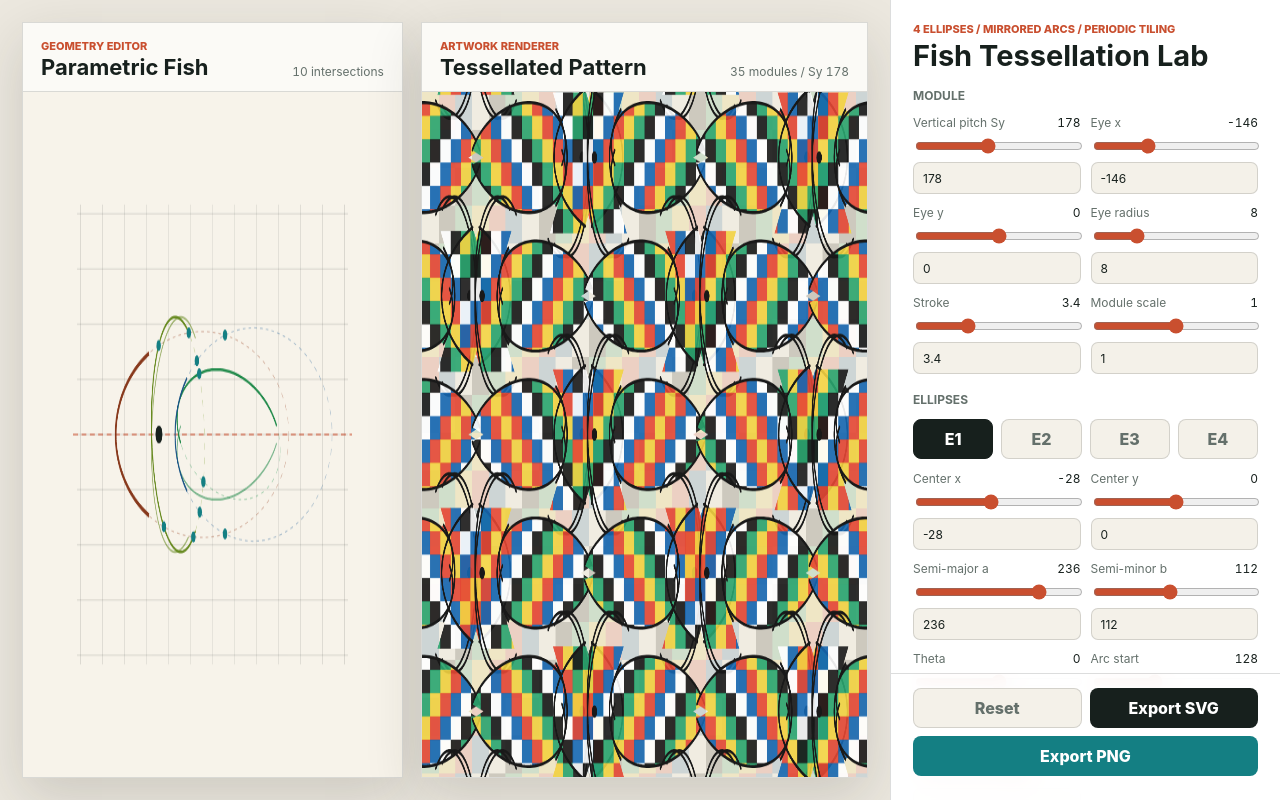
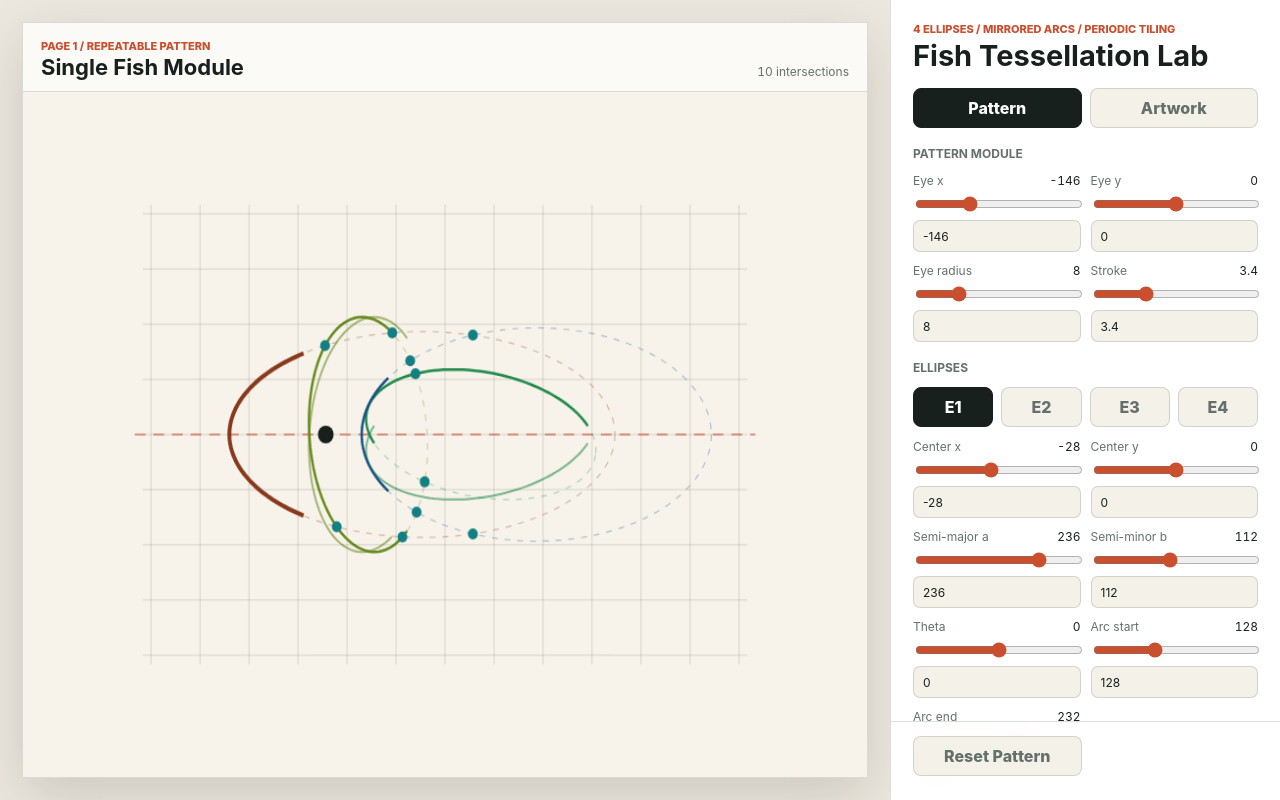
Before and after one commit to lulurun/programmed-arts, a website: page fish-pattern/index.html in a window 1280 px wide. Drawn offline with Linux system fonts and the light colour scheme.

Commit message:
Split fish tool into pattern and artwork pages

```diff
--- a/fish-pattern/index.html
+++ b/fish-pattern/index.html
@@ -9,22 +9,22 @@
   <body>
     <main class="app">
       <section class="workspace" aria-label="Fish tessellation workspace">
-        <article class="view view-editor">
+        <article class="view view-editor page" id="patternPage">
           <div class="view-bar">
             <div>
-              <p>Geometry Editor</p>
-              <h1>Parametric Fish</h1>
+              <p>Page 1 / Repeatable Pattern</p>
+              <h1>Single Fish Module</h1>
             </div>
             <div class="metric" id="geometryMetric">0 intersections</div>
           </div>
           <canvas id="geometryCanvas" width="860" height="620" aria-label="Four ellipse geometry editor"></canvas>
         </article>
 
-        <article class="view view-art">
+        <article class="view view-art page" id="artPage" hidden>
           <div class="view-bar">
             <div>
-              <p>Artwork Renderer</p>
-              <h1>Tessellated Pattern</h1>
+              <p>Page 2 / Final Artwork</p>
+              <h1>Layout Renderer</h1>
             </div>
             <div class="metric" id="artMetric">0 modules</div>
           </div>
@@ -38,9 +38,15 @@
           <h2>Fish Tessellation Lab</h2>
         </div>
 
+        <div class="page-tabs" role="tablist" aria-label="Tool pages">
+          <button id="patternPageButton" class="is-active" type="button">Pattern</button>
+          <button id="artPageButton" type="button">Artwork</button>
+        </div>
+
+        <div id="patternPanel">
           <section class="control-section">
-          <h3>Module</h3>
-          <div class="control-grid" id="moduleControls"></div>
+            <h3>Pattern Module</h3>
+            <div class="control-grid" id="patternModuleControls"></div>
           </section>
 
           <section class="control-section">
@@ -50,9 +56,7 @@
           </section>
 
           <section class="control-section">
-          <h3>Artwork</h3>
-          <div class="segmented" id="paletteControls" aria-label="Palette presets"></div>
-          <div class="segmented" id="styleControls" aria-label="Coloring styles"></div>
+            <h3>Geometry View</h3>
             <div class="toggles">
               <label class="check">
                 <input id="showGuides" type="checkbox" checked>
@@ -64,14 +68,29 @@
               </label>
             </div>
           </section>
+        </div>
+
+        <div id="artPanel" hidden>
+          <section class="control-section">
+            <h3>Layout</h3>
+            <div class="control-grid" id="layoutControls"></div>
+          </section>
 
           <section class="control-section">
-          <h3>Calculated Geometry</h3>
+            <h3>Color</h3>
+            <div class="segmented" id="paletteControls" aria-label="Palette presets"></div>
+            <div class="segmented" id="styleControls" aria-label="Coloring styles"></div>
+          </section>
+        </div>
+
+        <section class="control-section">
+          <h3 id="readoutTitle">Calculated Geometry</h3>
           <div class="readout" id="readout"></div>
         </section>
 
         <div class="actions">
-          <button id="resetButton" class="secondary" type="button">Reset</button>
+          <button id="resetPatternButton" class="secondary" type="button">Reset Pattern</button>
+          <button id="resetLayoutButton" class="secondary" type="button" hidden>Reset Layout</button>
           <button id="exportSvgButton" type="button">Export SVG</button>
           <button id="exportPngButton" type="button">Export PNG</button>
         </div>
--- a/fish-pattern/src/art.js
+++ b/fish-pattern/src/art.js
@@ -18,17 +18,27 @@ const styleLabels = {
 };
 
 const state = {
+  page: "pattern",
   activeEllipse: 0,
   palette: "primaries",
   style: "chequer",
   showGuides: true,
   showFullEllipses: true,
   module: {
-    pitchY: 178,
     eyeX: -146,
     eyeY: 0,
     eyeRadius: 8,
-    strokeWidth: 3.4,
+    strokeWidth: 3.4
+  },
+  layout: {
+    pitchY: 178,
+    columns: 5,
+    rows: 7,
+    columnSpacing: 0.78,
+    offsetX: 0,
+    offsetY: 0,
+    cellSize: 30,
+    backgroundCell: 42,
     scale: 1
   },
   ellipses: [
@@ -40,9 +50,16 @@ const state = {
 };
 
 const controls = {
+  patternPage: document.querySelector("#patternPage"),
+  artPage: document.querySelector("#artPage"),
+  patternPanel: document.querySelector("#patternPanel"),
+  artPanel: document.querySelector("#artPanel"),
+  patternPageButton: document.querySelector("#patternPageButton"),
+  artPageButton: document.querySelector("#artPageButton"),
   geometryCanvas: document.querySelector("#geometryCanvas"),
   artCanvas: document.querySelector("#artCanvas"),
-  moduleControls: document.querySelector("#moduleControls"),
+  patternModuleControls: document.querySelector("#patternModuleControls"),
+  layoutControls: document.querySelector("#layoutControls"),
   ellipseTabs: document.querySelector("#ellipseTabs"),
   ellipseControls: document.querySelector("#ellipseControls"),
   paletteControls: document.querySelector("#paletteControls"),
@@ -50,9 +67,11 @@ const controls = {
   showGuides: document.querySelector("#showGuides"),
   showFullEllipses: document.querySelector("#showFullEllipses"),
   readout: document.querySelector("#readout"),
+  readoutTitle: document.querySelector("#readoutTitle"),
   geometryMetric: document.querySelector("#geometryMetric"),
   artMetric: document.querySelector("#artMetric"),
-  resetButton: document.querySelector("#resetButton"),
+  resetPatternButton: document.querySelector("#resetPatternButton"),
+  resetLayoutButton: document.querySelector("#resetLayoutButton"),
   exportSvgButton: document.querySelector("#exportSvgButton"),
   exportPngButton: document.querySelector("#exportPngButton")
 };
@@ -65,6 +84,7 @@ let lastIntersections = [];
 function cloneDefaults() {
   return JSON.parse(JSON.stringify({
     module: state.module,
+    layout: state.layout,
     ellipses: state.ellipses
   }));
 }
@@ -285,8 +305,8 @@ function fishOutlinePoints() {
 function drawFishUnit(ctx, transform, offset, variant) {
   const palette = palettes[state.palette];
   const outline = fishOutlinePoints().map((point) => ({
-    x: point.x * state.module.scale + offset.x,
-    y: point.y * state.module.scale + offset.y
+    x: point.x * state.layout.scale + offset.x,
+    y: point.y * state.layout.scale + offset.y
   }));
 
   ctx.save();
@@ -310,7 +330,7 @@ function drawFishUnit(ctx, transform, offset, variant) {
   });
   const eye = transform.toScreen(scaleOffset({ x: state.module.eyeX, y: state.module.eyeY }, offset));
   ctx.beginPath();
-  ctx.arc(eye.x, eye.y, state.module.eyeRadius * transform.scale * state.module.scale, 0, TWO_PI);
+  ctx.arc(eye.x, eye.y, state.module.eyeRadius * transform.scale * state.layout.scale, 0, TWO_PI);
   ctx.fillStyle = palette[4] || "#191919";
   ctx.fill();
   ctx.restore();
@@ -318,18 +338,18 @@ function drawFishUnit(ctx, transform, offset, variant) {
 
 function scaleOffset(point, offset) {
   return {
-    x: point.x * state.module.scale + offset.x,
-    y: point.y * state.module.scale + offset.y
+    x: point.x * state.layout.scale + offset.x,
+    y: point.y * state.layout.scale + offset.y
   };
 }
 
 function paintCells(ctx, transform, offset, variant, palette) {
-  const cell = 30 * state.module.scale;
-  const width = MODULE_WIDTH * state.module.scale;
-  const height = state.module.pitchY * 0.94 * state.module.scale;
+  const cell = state.layout.cellSize * state.layout.scale;
+  const width = MODULE_WIDTH * state.layout.scale;
+  const height = state.layout.pitchY * 0.94 * state.layout.scale;
   for (let y = -height / 2; y <= height / 2; y += cell) {
     for (let x = -width / 2; x <= width / 2; x += cell) {
-      const overlap = ellipseOverlapAt({ x: x / state.module.scale, y: y / state.module.scale });
+      const overlap = ellipseOverlapAt({ x: x / state.layout.scale, y: y / state.layout.scale });
       const colorIndex = colorIndexForCell(x, y, variant, overlap, palette.length);
       const a = transform.toScreen({ x: offset.x + x, y: offset.y + y });
       const b = transform.toScreen({ x: offset.x + x + cell + 1, y: offset.y + y + cell + 1 });
@@ -366,25 +386,29 @@ function ellipseOverlapAt(point) {
 
 function colorIndexForCell(x, y, variant, overlap, paletteLength) {
   if (state.style === "overlap") return clamp(overlap, 0, paletteLength - 1);
-  if (state.style === "stripes") return Math.abs(Math.floor((y + variant * 17) / 30)) % paletteLength;
+  if (state.style === "stripes") return Math.abs(Math.floor((y + variant * 17) / state.layout.cellSize)) % paletteLength;
   if (state.style === "gradient") return Math.abs(Math.floor((x + y) / 62 + variant)) % paletteLength;
-  return Math.abs(Math.floor(x / 30) + Math.floor(y / 30) + variant) % paletteLength;
+  return Math.abs(Math.floor(x / state.layout.cellSize) + Math.floor(y / state.layout.cellSize) + variant) % paletteLength;
 }
 
 function drawArtwork(ctx = artCtx) {
   clear(ctx, "#ede8dc");
   const transform = transformForCanvas(ctx.canvas, ART_BOX);
-  const pitch = state.module.pitchY * state.module.scale;
-  const columnPitch = MODULE_WIDTH * 0.78 * state.module.scale;
+  const pitch = state.layout.pitchY * state.layout.scale;
+  const columnPitch = MODULE_WIDTH * state.layout.columnSpacing * state.layout.scale;
+  const rowStart = -Math.floor((state.layout.rows - 1) / 2);
+  const rowEnd = rowStart + state.layout.rows;
+  const colStart = -Math.floor((state.layout.columns - 1) / 2);
+  const colEnd = colStart + state.layout.columns;
   let modules = 0;
 
   drawBackgroundPattern(ctx);
-  for (let row = -3; row <= 3; row += 1) {
-    for (let col = -2; col <= 2; col += 1) {
+  for (let row = rowStart; row < rowEnd; row += 1) {
+    for (let col = colStart; col < colEnd; col += 1) {
       const flip = (row + col) % 2 !== 0;
       const offset = {
-        x: col * columnPitch,
-        y: row * pitch
+        x: state.layout.offsetX + col * columnPitch,
+        y: state.layout.offsetY + row * pitch
       };
       ctx.save();
       if (flip) {
@@ -399,12 +423,12 @@ function drawArtwork(ctx = artCtx) {
     }
   }
 
-  if (ctx === artCtx) controls.artMetric.textContent = `${modules} modules / Sy ${state.module.pitchY}`;
+  if (ctx === artCtx) controls.artMetric.textContent = `${modules} modules / Sy ${state.layout.pitchY}`;
 }
 
 function drawBackgroundPattern(ctx) {
   const palette = palettes[state.palette];
-  const size = state.style === "stripes" ? 34 : 42;
+  const size = state.layout.backgroundCell;
   for (let y = 0; y < ctx.canvas.height; y += size) {
     for (let x = 0; x < ctx.canvas.width; x += size) {
       const index = Math.floor(x / size) + Math.floor(y / size);
@@ -416,24 +440,40 @@ function drawBackgroundPattern(ctx) {
   ctx.globalAlpha = 1;
 }
 
-function renderReadout() {
+function renderPatternReadout() {
   const active = state.ellipses[state.activeEllipse];
   const pointSummary = lastIntersections.slice(0, 6).map((point) => {
     return `${point.pair} (${point.x.toFixed(1)}, ${point.y.toFixed(1)})`;
   });
+  controls.readoutTitle.textContent = "Calculated Geometry";
   controls.readout.innerHTML = [
     `<strong>${active.label}</strong>`,
     `center (${active.cx}, ${active.cy}), axes ${active.a} / ${active.b}, theta ${active.theta} deg`,
     `arc ${active.start} deg to ${active.end} deg; mirrored across y=0`,
-    `eye (${state.module.eyeX}, ${state.module.eyeY}), Sy ${state.module.pitchY}`,
+    `eye (${state.module.eyeX}, ${state.module.eyeY}), stroke ${state.module.strokeWidth}`,
     pointSummary.length ? pointSummary.join("<br>") : "No ellipse intersections in the current configuration."
+  ].join("<br>");
+}
+
+function renderArtReadout() {
+  controls.readoutTitle.textContent = "Artwork Settings";
+  controls.readout.innerHTML = [
+    "<strong>Final art layout</strong>",
+    `${state.layout.columns} columns x ${state.layout.rows} rows = ${state.layout.columns * state.layout.rows} modules`,
+    `pitch ${state.layout.pitchY}, spacing ${state.layout.columnSpacing}, scale ${state.layout.scale}`,
+    `offset (${state.layout.offsetX}, ${state.layout.offsetY}), cell ${state.layout.cellSize}`,
+    `palette ${state.palette}, style ${styleLabels[state.style]}`
   ].join("<br>");
 }
 
 function render() {
   drawGeometry();
   drawArtwork();
-  renderReadout();
+  if (state.page === "pattern") {
+    renderPatternReadout();
+  } else {
+    renderArtReadout();
+  }
 }
 
 function createRange(parent, config, getter, setter) {
@@ -478,21 +518,41 @@ function createRange(parent, config, getter, setter) {
 }
 
 function buildControls() {
-  const moduleFields = [
-    ["pitchY", "Vertical pitch Sy", 80, 310],
+  const patternModuleFields = [
     ["eyeX", "Eye x", -230, 40],
     ["eyeY", "Eye y", -80, 80],
     ["eyeRadius", "Eye radius", 3, 24],
-    ["strokeWidth", "Stroke", 1, 9, 0.2],
-    ["scale", "Module scale", 0.55, 1.45, 0.01]
+    ["strokeWidth", "Stroke", 1, 9, 0.2]
   ];
-  moduleFields.forEach(([key, label, min, max, step]) => {
+  patternModuleFields.forEach(([key, label, min, max, step]) => {
     createRange(
-      controls.moduleControls,
+      controls.patternModuleControls,
       { label, min, max, step },
       () => state.module[key],
       (value) => {
         state.module[key] = value;
+      }
+    );
+  });
+
+  const layoutFields = [
+    ["columns", "Columns", 1, 11],
+    ["rows", "Rows", 1, 13],
+    ["pitchY", "Vertical pitch Sy", 80, 330],
+    ["columnSpacing", "Column spacing", 0.45, 1.25, 0.01],
+    ["scale", "Pattern scale", 0.55, 1.45, 0.01],
+    ["offsetX", "Offset x", -220, 220],
+    ["offsetY", "Offset y", -180, 180],
+    ["cellSize", "Color cell", 12, 58],
+    ["backgroundCell", "Background grid", 18, 86]
+  ];
+  layoutFields.forEach(([key, label, min, max, step]) => {
+    createRange(
+      controls.layoutControls,
+      { label, min, max, step },
+      () => state.layout[key],
+      (value) => {
+        state.layout[key] = ["columns", "rows", "cellSize", "backgroundCell"].includes(key) ? Math.round(value) : value;
       }
     );
   });
@@ -533,17 +593,20 @@ function buildControls() {
     controls.styleControls.append(button);
   });
 
-  controls.showGuides.addEventListener("change", () => {
+  controls.showGuides.onchange = () => {
     state.showGuides = controls.showGuides.checked;
     render();
-  });
-  controls.showFullEllipses.addEventListener("change", () => {
+  };
+  controls.showFullEllipses.onchange = () => {
     state.showFullEllipses = controls.showFullEllipses.checked;
     render();
-  });
-  controls.resetButton.addEventListener("click", reset);
-  controls.exportSvgButton.addEventListener("click", exportSvg);
-  controls.exportPngButton.addEventListener("click", exportPng);
+  };
+  controls.patternPageButton.onclick = () => setPage("pattern");
+  controls.artPageButton.onclick = () => setPage("art");
+  controls.resetPatternButton.onclick = resetPattern;
+  controls.resetLayoutButton.onclick = resetLayout;
+  controls.exportSvgButton.onclick = exportSvg;
+  controls.exportPngButton.onclick = exportPng;
   rebuildEllipseControls();
   syncButtonStates();
 }
@@ -576,6 +639,8 @@ function rebuildEllipseControls() {
 }
 
 function syncButtonStates() {
+  controls.patternPageButton.classList.toggle("is-active", state.page === "pattern");
+  controls.artPageButton.classList.toggle("is-active", state.page === "art");
   [...controls.ellipseTabs.children].forEach((button, index) => {
     button.classList.toggle("is-active", index === state.activeEllipse);
   });
@@ -588,14 +653,43 @@ function syncButtonStates() {
   });
 }
 
-function reset() {
+function setPage(page) {
+  state.page = page;
+  const isPattern = page === "pattern";
+  controls.patternPage.hidden = !isPattern;
+  controls.artPage.hidden = isPattern;
+  controls.patternPanel.hidden = !isPattern;
+  controls.artPanel.hidden = isPattern;
+  controls.resetPatternButton.hidden = !isPattern;
+  controls.resetLayoutButton.hidden = isPattern;
+  controls.exportSvgButton.hidden = isPattern;
+  controls.exportPngButton.hidden = isPattern;
+  syncButtonStates();
+  render();
+}
+
+function clearGeneratedControls() {
+  controls.patternModuleControls.innerHTML = "";
+  controls.layoutControls.innerHTML = "";
+  controls.ellipseTabs.innerHTML = "";
+  controls.paletteControls.innerHTML = "";
+  controls.styleControls.innerHTML = "";
+}
+
+function resetPattern() {
   state.module = JSON.parse(JSON.stringify(defaults.module));
   state.ellipses = JSON.parse(JSON.stringify(defaults.ellipses));
   state.activeEllipse = 0;
-  controls.moduleControls.innerHTML = "";
-  controls.ellipseTabs.innerHTML = "";
-  controls.paletteControls.innerHTML = "";
-  controls.styleControls.innerHTML = "";
+  clearGeneratedControls();
+  buildControls();
+  render();
+}
+
+function resetLayout() {
+  state.layout = JSON.parse(JSON.stringify(defaults.layout));
+  state.palette = "primaries";
+  state.style = "chequer";
+  clearGeneratedControls();
   buildControls();
   render();
 }
@@ -644,10 +738,7 @@ controls.geometryCanvas.addEventListener("pointermove", (event) => {
     ellipse.cx = Math.round(clamp(world.x, -260, 260));
     ellipse.cy = Math.round(clamp(world.y, -160, 160));
   }
-  controls.moduleControls.innerHTML = "";
-  controls.ellipseTabs.innerHTML = "";
-  controls.paletteControls.innerHTML = "";
-  controls.styleControls.innerHTML = "";
+  clearGeneratedControls();
   buildControls();
   render();
 });
@@ -671,7 +762,8 @@ function svgPolyline(points) {
 
 function createUnitSvg(offset, flip, variant) {
   const palette = palettes[state.palette];
-  const transform = flip ? `translate(${offset.x} ${offset.y}) scale(-1 1)` : `translate(${offset.x} ${offset.y})`;
+  const sx = flip ? -state.layout.scale : state.layout.scale;
+  const transform = `translate(${offset.x} ${offset.y}) scale(${sx} ${state.layout.scale})`;
   const fill = palette[Math.abs(variant) % palette.length];
   const paths = state.ellipses.flatMap((ellipse) => {
     return [
@@ -689,15 +781,19 @@ function createUnitSvg(offset, flip, variant) {
 }
 
 function exportSvg() {
-  const pitch = state.module.pitchY * state.module.scale;
-  const columnPitch = MODULE_WIDTH * 0.78 * state.module.scale;
+  const pitch = state.layout.pitchY * state.layout.scale;
+  const columnPitch = MODULE_WIDTH * state.layout.columnSpacing * state.layout.scale;
+  const rowStart = -Math.floor((state.layout.rows - 1) / 2);
+  const rowEnd = rowStart + state.layout.rows;
+  const colStart = -Math.floor((state.layout.columns - 1) / 2);
+  const colEnd = colStart + state.layout.columns;
   const units = [];
-  for (let row = -3; row <= 3; row += 1) {
-    for (let col = -2; col <= 2; col += 1) {
+  for (let row = rowStart; row < rowEnd; row += 1) {
+    for (let col = colStart; col < colEnd; col += 1) {
       const flip = (row + col) % 2 !== 0;
       units.push(createUnitSvg({
-        x: ART_BOX.width / 2 + col * columnPitch,
-        y: ART_BOX.height / 2 + row * pitch
+        x: ART_BOX.width / 2 + state.layout.offsetX + col * columnPitch,
+        y: ART_BOX.height / 2 + state.layout.offsetY + row * pitch
       }, flip, row * 7 + col));
     }
   }
@@ -721,4 +817,4 @@ function download(filename, href) {
 }
 
 buildControls();
-render();
+setPage("pattern");
--- a/fish-pattern/src/styles.css
+++ b/fish-pattern/src/styles.css
@@ -38,7 +38,6 @@ input {
 
 .workspace {
   display: grid;
-  grid-template-columns: minmax(320px, 0.92fr) minmax(380px, 1.08fr);
   gap: 18px;
   padding: 22px;
   min-width: 0;
@@ -100,6 +99,10 @@ canvas {
   background: #f7f3ea;
 }
 
+[hidden] {
+  display: none !important;
+}
+
 .panel {
   max-height: 100vh;
   overflow-y: auto;
@@ -124,6 +127,7 @@ canvas {
 .control-section {
   display: grid;
   gap: 12px;
+  margin-bottom: 18px;
 }
 
 .control-section h3 {
@@ -174,11 +178,16 @@ input[type="number"] {
 }
 
 .ellipse-tabs,
+.page-tabs,
 .segmented,
 .toggles,
 .actions {
   display: grid;
   gap: 8px;
+}
+
+.page-tabs {
+  grid-template-columns: 1fr 1fr;
 }
 
 .ellipse-tabs {
@@ -206,6 +215,7 @@ button {
 }
 
 button.secondary,
+.page-tabs button,
 .ellipse-tabs button,
 .segmented button {
   background: var(--field);
@@ -267,17 +277,17 @@ button:hover {
   backdrop-filter: blur(12px);
 }
 
-.actions button:last-child {
+.actions button:not(.secondary) {
+  background: var(--teal);
+}
+
+.actions button[hidden] + button,
+.actions button:first-child:last-child {
   grid-column: span 2;
-  background: var(--teal);
 }
 
 @media (max-width: 1180px) {
   .app {
-    grid-template-columns: 1fr;
-  }
-
-  .workspace {
     grid-template-columns: 1fr;
   }
 
```
Also changed, not shown: fish-pattern/README.md. Lines whose indentation alone changed are shown as unchanged.
